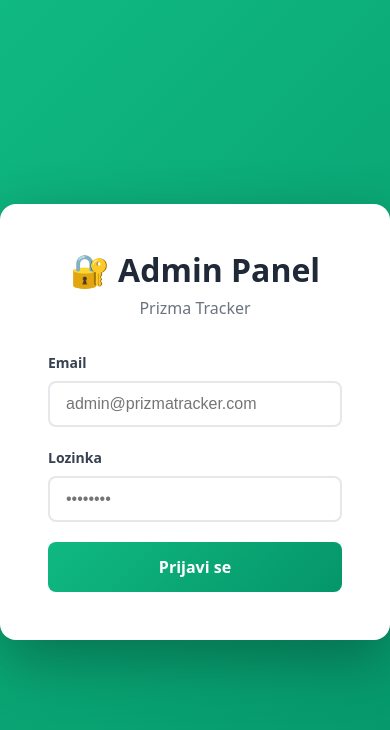
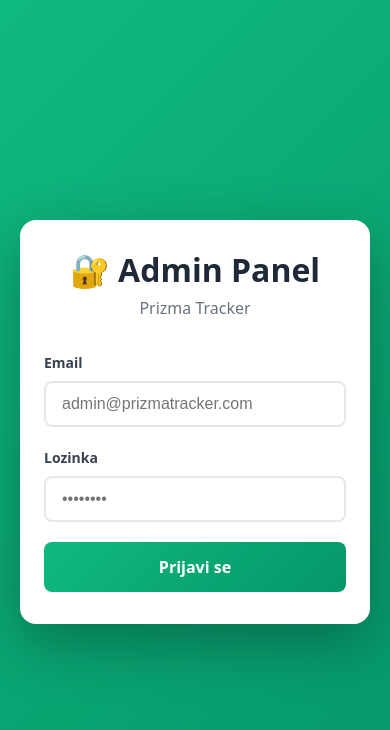
Before and after one commit to VujevicStipe/prizma-tracking-admin-portal, a React (Vite) app: page / in a window 390 px wide. Shown: the top 730 px of the page. Built offline with nearby package versions, Linux system fonts and the light colour scheme; no server answers.

Commit message:
margin add

```diff
--- a/src/components/login/LoginScreen.module.css
+++ b/src/components/login/LoginScreen.module.css
@@ -13,6 +13,18 @@
   width: 100%;
   max-width: 420px;
   box-shadow: 0 20px 60px rgba(0, 0, 0, 0.3);
+}
+
+@media (max-width: 480px) {
+  .card {
+    padding: 32px 24px;
+    margin: 0 20px;
+    max-width: none;
+  }
+
+  .header h1 {
+    font-size: 24px;
+  }
 }
 
 .header {
```
